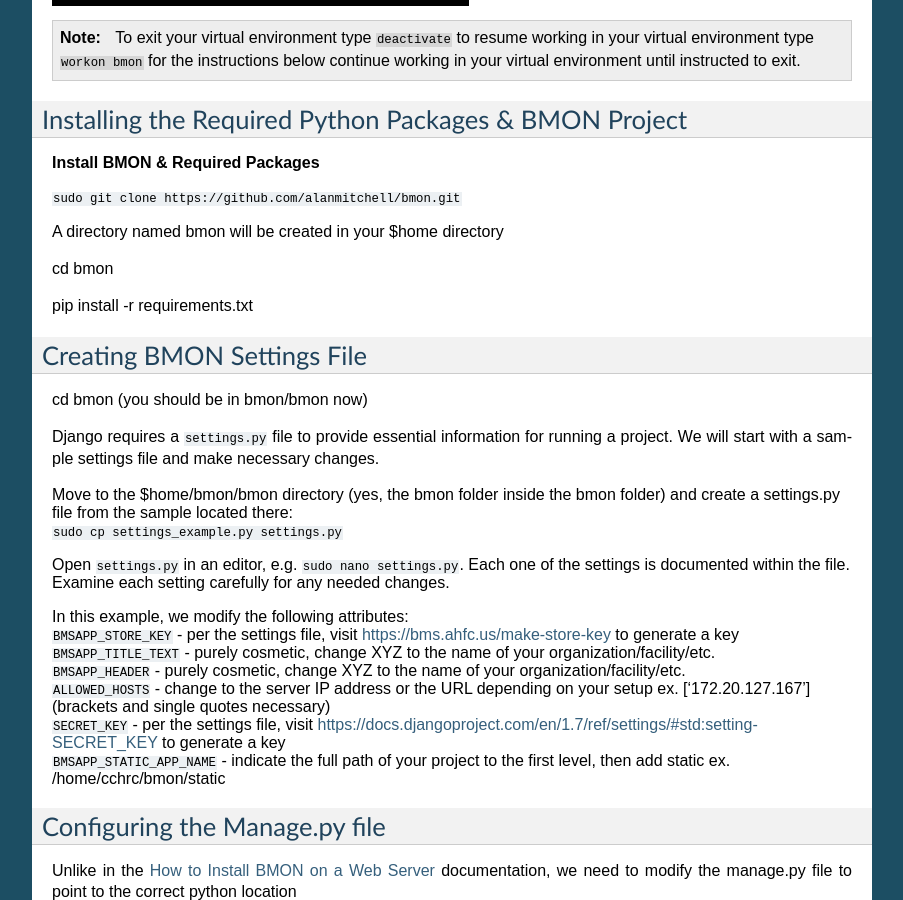
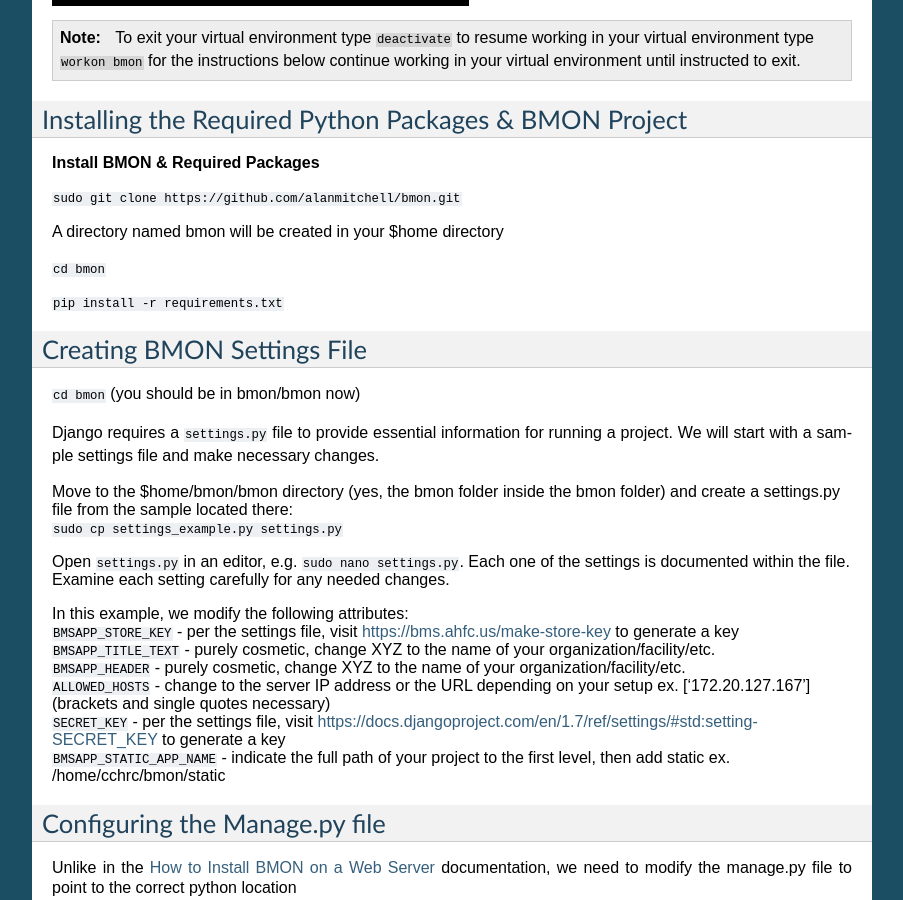
Before and after one commit to alanmitchell/bmon, a Sphinx documentation site: the page built from docs/source/how-to-install-BMON-locally.rst, in a window 1280 px wide and 900 px high, scrolled down 2493 px. Shown: the whole window, without its empty margins (198-1101 px from the left). Built offline with Sphinx 7.4.7, drawn with Linux system fonts in a browser that asks for light colours.

Commit message:
minor edits

```diff
--- a/docs/source/how-to-install-BMON-locally.rst
+++ b/docs/source/how-to-install-BMON-locally.rst
@@ -126,14 +126,14 @@
 
 A directory named bmon will be created in your $home directory
 
-cd bmon
+| ``cd bmon``
 
-pip install -r requirements.txt
+| ``pip install -r requirements.txt``
 
 Creating BMON Settings File
 ---------------------------
 
-cd bmon (you should be in bmon/bmon now)
+``cd bmon`` (you should be in bmon/bmon now)
 
 Django requires a ``settings.py`` file to provide essential information for running a project. We will start with a sample settings file and make necessary changes.
 
```
